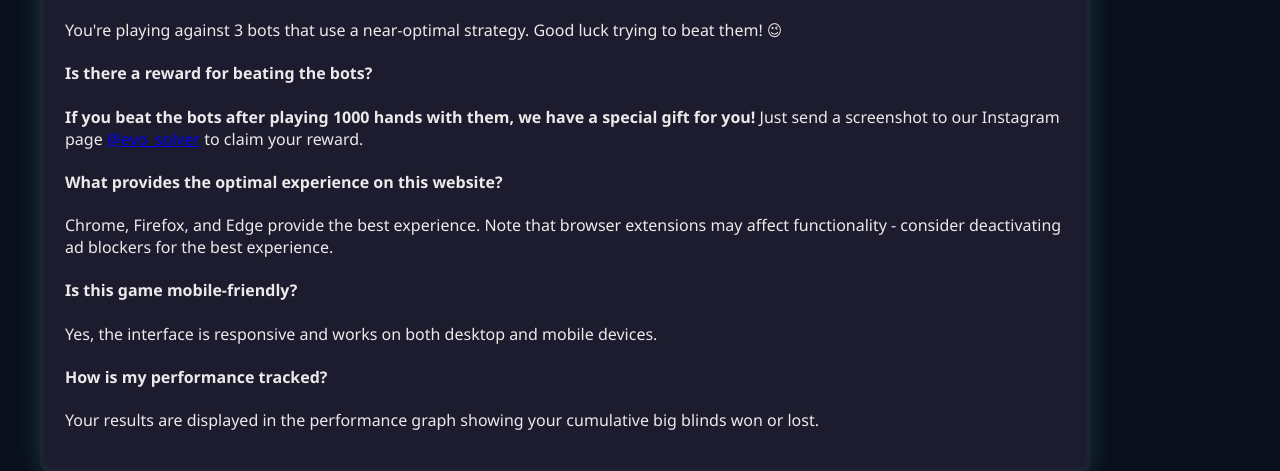
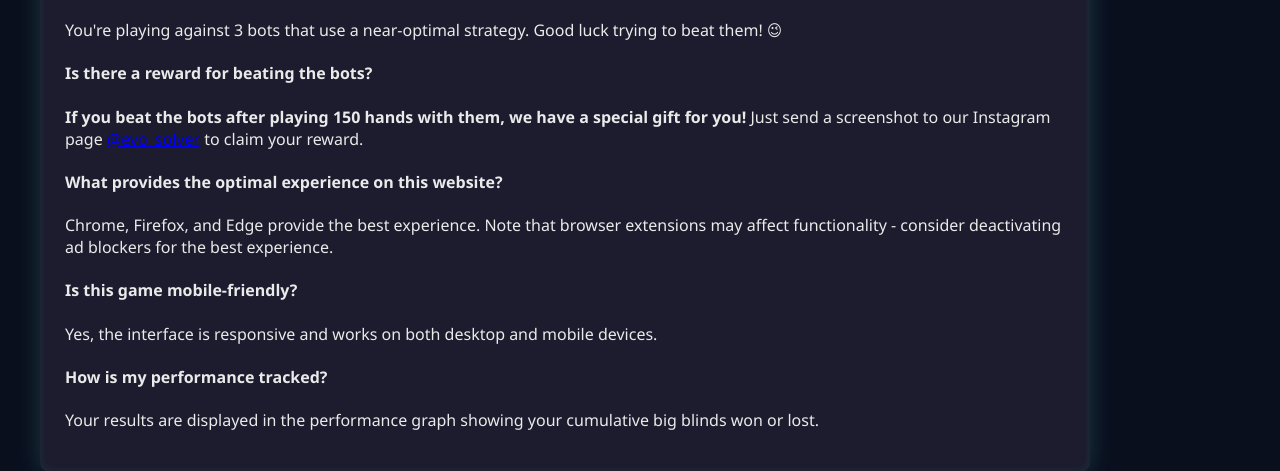
Before and after one commit to nier2kirito/PokerBots, a Flask app: page / in a window 1280 px wide. Shown: the part 1918-2389 px from the top of the page. Run offline with Flask 2, Linux system fonts and the light colour scheme.

Commit message:
Update index.html

```diff
--- a/templates/index.html
+++ b/templates/index.html
@@ -101,7 +101,7 @@
                         </div>
                         <div class="faq-item">
                             <h4>Is there a reward for beating the bots?</h4>
-                            <p><strong>If you beat the bots after playing 1000 hands with them, we have a special gift for you!</strong> Just send a screenshot to our Instagram page <a href="https://instagram.com/evo_solver" target="_blank">@evo_solver</a> to claim your reward.</p>
+                            <p><strong>If you beat the bots after playing 150 hands with them, we have a special gift for you!</strong> Just send a screenshot to our Instagram page <a href="https://instagram.com/evo_solver" target="_blank">@evo_solver</a> to claim your reward.</p>
                         </div>
                         <div class="faq-item">
                             <h4>What provides the optimal experience on this website?</h4>
```
